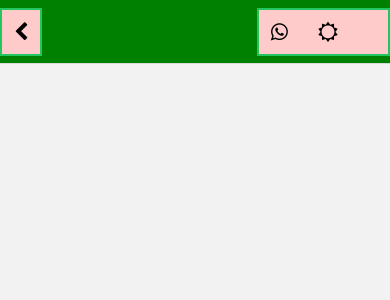
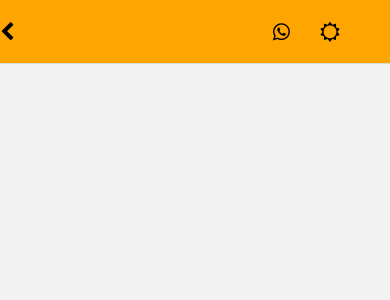
Before and after one commit to facundo-cachan/take_home_mobile, a React Native app: screen / in a window 390 px wide. Shown: the top 300 px of the page. Built offline with nearby package versions, Linux system fonts and the light colour scheme.

Commit message:
chore(ui) :tada: Clean code & atoms design architecture

```diff
--- a/src/providers/navigators/HomeStack.tsx
+++ b/src/providers/navigators/HomeStack.tsx
@@ -1,15 +1,13 @@
-
 /**
  * Home Stack Navigator
  *
  * @format
  */
 
-import { Group, Screen } from './';
-
 import CommitScreen from '@screens/commits';
 import UserScreen from '@screens/user';
-import { screenOptions } from './header-screen';
+import { Group, Screen } from './';
+import { groupOptions, screenOptions } from './header-screen';
 
 const screens = [
   {
@@ -21,11 +19,10 @@ const screens = [
     name: 'UserScreen'
   }
 ]
-
 const HomeStack = () => (
-  <Group navigationKey="HomeStack">
+  <Group navigationKey="HomeStack" screenOptions={groupOptions}>
     {screens.map((props) => (
-      <Screen key={props.name} {...props} options={screenOptions} />
+      <Screen key={props.name} options={screenOptions} {...props} />
     ))}
   </Group>
 )
--- a/src/providers/navigators/header-screen/index.tsx
+++ b/src/providers/navigators/header-screen/index.tsx
@@ -2,18 +2,21 @@ import rootHeaderLeft from './left';
 import rootHeaderRight from './right';
 
 export const iconSize: number = 20
-const screenOptions = ({ navigation: { navigate }, route: { name } }) => {
-  console.log('Screen name', name);
+const groupOptions = () => {
+
+  return {
+    headerRight: rootHeaderRight,
+    headerTitle: () => (<></>),
+    headerStyle: {
+      backgroundColor: 'orange',
+    },
+  }
+}
+const screenOptions = () => {
 
   return {
     headerLeft: rootHeaderLeft,
-    headerRight: rootHeaderRight,
-    headerTitle: () => (<></>),
-    headerStyle: {
-      backgroundColor: 'green',
-      // justifyContent: 'space-between'
-    },
   }
 }
 
-export { screenOptions };
+export { groupOptions, screenOptions };
--- a/src/providers/navigators/header-screen/styles.ts
+++ b/src/providers/navigators/header-screen/styles.ts
@@ -1,33 +1,8 @@
-import { wp } from "@utils/_dimensions";
-import { StyleSheet } from "react-native";
+const marginHorizontal: number = 15
+const tapbar = `flex flex-row w-50`
+const styles = {
+  left: `${tapbar} ml-[-${marginHorizontal}]`,
+  right: `${tapbar} mr-[-${marginHorizontal}] pr-5`,
+}
 
-const padding: number = 10;
-const minHeight: number = 40;
-const config = {
-  width: wp(50),
-  marginTop: -20, // TODO: fix this
-  flexDirection: 'row',
-  justifyContent: 'space-between',
-} as const
-const styler = StyleSheet.create({
-  tapbarLeft: {
-    // {"flexDirection": "row", "justifyContent": "space-between", "marginTop": -20, "maxHeight": 40, "minHeight": 40, "paddingLeft": 10, "width": 195}
-    ...config,
-    minHeight,
-    maxHeight: minHeight,
-    paddingLeft: padding,
-  },
-  tapbarRight: {
-    ...config,
-    minHeight,
-    maxHeight: minHeight,
-    paddingRight: padding,
-  }
-})
-const marginHorizontal: number = 15
-const tapbar = `flex flex-row w-50 p-3 bg-red-200 border border-2 border-solid border-green-500`
-const styles = {
-  left: `${tapbar} ml-[-${marginHorizontal}] bg-green-200`,
-  right: `${tapbar} mr-[-${marginHorizontal}] pr-5 bg-blue-200`,
-}
 export default styles
--- a/src/screens/commits/components/molecules/row/row.tsx
+++ b/src/screens/commits/components/molecules/row/row.tsx
@@ -13,7 +13,7 @@ const Row: FC<CommitProps> = ({ repo, owner, commit: {
   const { isLandscape } = useOrientation()
 
   return (
-    <View>
+    <View className={styles.container}>
       <Text className={styles.author}>{author.date} - {author.name}</Text>
       <Text className={styles.commit} onPress={
         () => openURL(`https://github.com/${owner}/${repo}/commit/${sha}`)}>
--- a/src/screens/commits/components/molecules/row/styles.ts
+++ b/src/screens/commits/components/molecules/row/styles.ts
@@ -1,4 +1,5 @@
 const styles = {
+  container: 'p-4',
   author: 'text-md text-green-600 dark:text-green-800 py-2 md:text-lg',
   commit: 'text-md font-bold dark:text-slate-300 md:text-xl',
   sha: 'text-red-500 dark:text-red-800 md:text-base',
```
